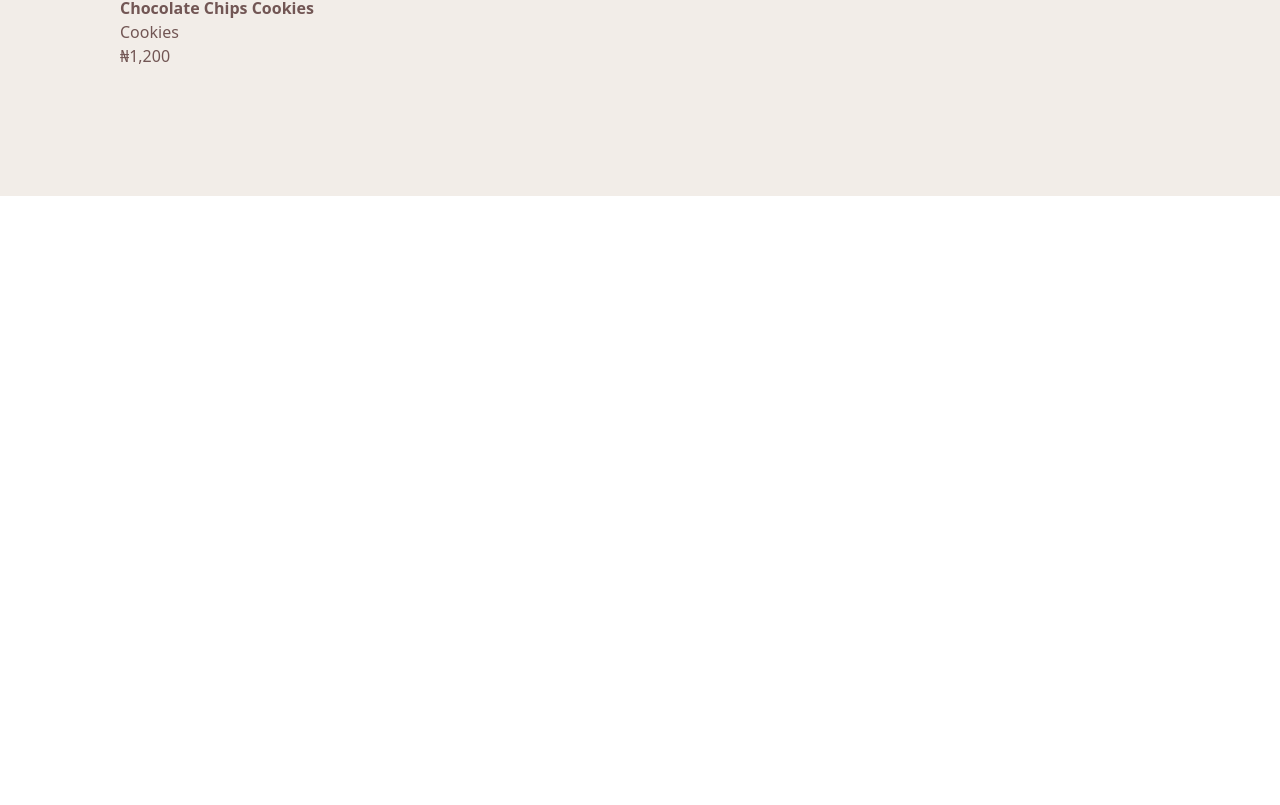
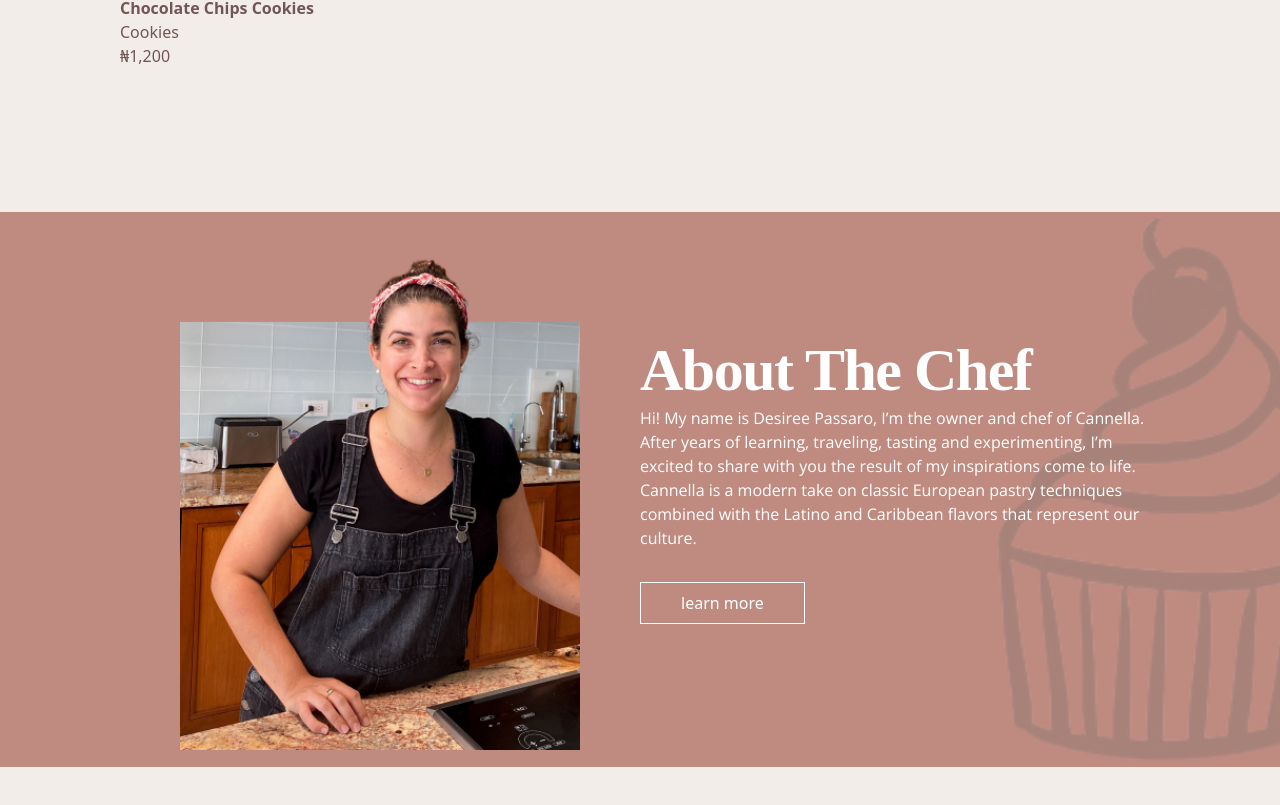
Before and after one commit to Temyturpe/Cake-Order, a React (Create React App) app: page / in a window 1280 px wide. Shown: the part 2285-3090 px from the top of the page. Before the commit the page ends 2481 px from the top, so only its background shows below. Built offline with nearby package versions, Linux system fonts and the light colour scheme.

Commit message:
about section for home page

```diff
--- /dev/null
+++ b/src/components/about/AboutHome.jsx
@@ -0,0 +1,25 @@
+import React from 'react'
+import Bgicon from "../../assets/images/single.PNG";
+import Baker from '../../assets/images/bakerhome.png';
+
+const AboutHome = () => {
+  return (
+    <div className='mt-36 bg-mid w-full h-[700px] sm:h-full overflow-hidden'>
+        <div className="content relative px-5 md:px-[120px] h-full mx-auto">
+            <div className="icon flex items-end justify-end  w-full">
+              <img src={Bgicon} alt="" className='-mr-52 opacity-40 w-[300px] md:w-[380px] ' /></div>
+            <div className="content-main absolute py-3 px-5 md:px-[120px] mx-auto top-0 left-0 w-full sm:flex justify-between items-center">
+              <div className="left flex-1 flex justify-center items-center mb-6 sm:mb-0">
+                <img src={Baker} alt=""className='sm:w-[300px] w-[250px] md:w-[400px] sm:h-full object-cover' /></div>
+               <div className="right flex-1 text-white ">
+                 <div className="title text-4xl sm:text-[45px] md:text-[60px]  font-play font-semibold tracking-tight">About The Chef</div>
+                 <p className=' font-open mt-2 sm:mt-4 text-sm md:text-base'>Hi! My name is Desiree Passaro, I’m the owner and chef of Cannella. After years of learning, traveling, tasting and experimenting, I’m excited to share with you the result of my inspirations come to life. Cannella is a modern take on classic European pastry techniques combined with the Latino and Caribbean flavors that represent our culture.</p>
+                 <button className='flex items-center justify-center border-solid border-[1px] border-white py-2 px-10 mt-8 hover:bg-white hover:text-dark text-sm md:text-base'>learn more</button>
+              </div>
+            </div>
+        </div>
+    </div>
+  )
+}
+
+export default AboutHome
--- a/src/components/categories/Categories.jsx
+++ b/src/components/categories/Categories.jsx
@@ -6,7 +6,7 @@
 
 const Categories = () => {
   return (
-    <div className="pt-20 sm:pt-8 md:pt-40 block sm:flex justify-between gap-2 sm:gap-6 ">
+    <div className="pt-20 px-5 md:px-[120px] mx-auto sm:pt-8 md:pt-40 block sm:flex justify-between gap-2 sm:gap-6 ">
       <div className="cat-1 flex-1 cursor-pointer">
         <div className="name text-2xl mt-8 sm:mt-0 md:text-[26px] font-semibold text-dark mb-2 sm:mb-4">
           Cakes
--- a/src/components/featured/Featured.jsx
+++ b/src/components/featured/Featured.jsx
@@ -7,7 +7,7 @@
 
 const Featured = () => {
   return (
-    <div className="mt-36">
+    <div className="mt-36 px-5 md:px-[120px] mx-auto">
       <div className="title uppercase mb-7 md:mb-2 text-dark font-play text-3xl sm:text-5xl md:text-[65px] tracking-tight">
         featured products
       </div>
--- a/src/components/header/Header.jsx
+++ b/src/components/header/Header.jsx
@@ -4,7 +4,7 @@
 
 const Header = () => {
   return (
-    <div className="sm:pt-0 pt-32 md:pt-[150px]">
+    <div className="sm:pt-0 pt-32 md:pt-[150px] px-5 md:px-[120px] mx-auto">
       <div className="relative w-full h-[70vh] sm:pt-8 md:pt-14">
         <div className="iconbg">
           <img
--- a/src/pages/Home.jsx
+++ b/src/pages/Home.jsx
@@ -1,14 +1,16 @@
 import React from "react";
+import AboutHome from "../components/about/AboutHome";
 import Categories from "../components/categories/Categories";
 import Featured from "../components/featured/Featured";
 import Header from "../components/header/Header";
 
 const Home = () => {
   return (
-    <div className=" px-5 md:px-[120px] mx-auto">
+    <div className=" ">
       <Header />
       <Categories />
       <Featured />
+      <AboutHome />
     </div>
   );
 };
```
Also changed, not shown: src/assets/images/bakerhome.png (added).
